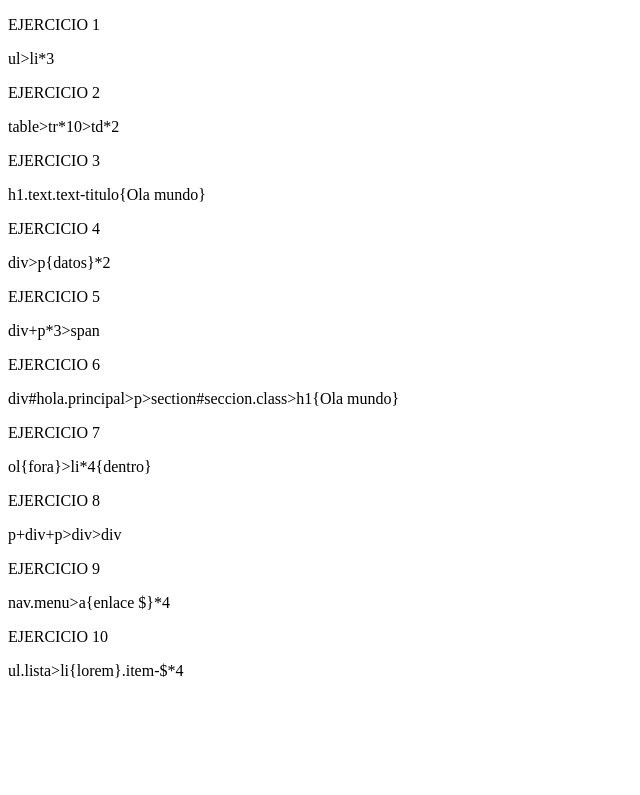
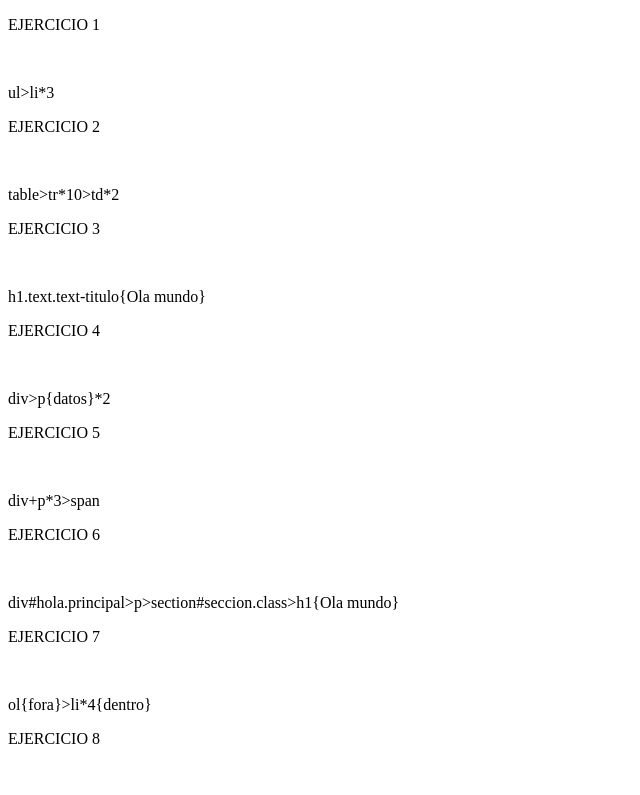
Before and after one commit to DanielRecouso/Emmet, a plain HTML site: page index.html in a window 1280 px wide. Shown: the top 795 px of the page, without its empty margins (0-640 px from the left). Drawn offline with Linux system fonts and the light colour scheme.

Commit message:
terminado 3

```diff
--- a/index.html
+++ b/index.html
@@ -9,46 +9,50 @@
 </head>
 
 <body>
-    <p>EJERCICIO 1</p>
+    <p>EJERCICIO 1</p><br>
+
     <p>ul>li*3</p>
 
-    <p>EJERCICIO 2</p>
+    <p>EJERCICIO 2</p><br>
+
     <p>table>tr*10>td*2</p>
 
 
-    <p>EJERCICIO 3</p>
+    <p>EJERCICIO 3</p><br>
+
     <p>h1.text.text-titulo{Ola mundo}</p>
 
 
-    <p>EJERCICIO 4</p>
+    <p>EJERCICIO 4</p><br>
     <p>div>p{datos}*2</p>
 
 
-    <p>EJERCICIO 5</p>
+    <p>EJERCICIO 5</p><br>
     <p>div+p*3>span</p>
 
 
 
-    <p>EJERCICIO 6</p>
+    <p>EJERCICIO 6</p><br>
     <p>div#hola.principal>p>section#seccion.class>h1{Ola mundo}</p>
 
 
 
-    <p>EJERCICIO 7</p>
+    <p>EJERCICIO 7</p><br>
     <p>ol{fora}>li*4{dentro}</p>
 
-    <p>EJERCICIO 8</p>
+    <p>EJERCICIO 8</p><br>
     <p>p+div+p>div>div</p>
 
 
-    <p>EJERCICIO 9</p>
+    <p>EJERCICIO 9</p><br>
     <p>nav.menu>a{enlace $}*4</p>
 
 
 
-    <p>EJERCICIO 10</p>
+    <p>EJERCICIO 10</p><br>
 
     <p>ul.lista>li{lorem}.item-$*4</p>
+
 
 </body>
 
```
